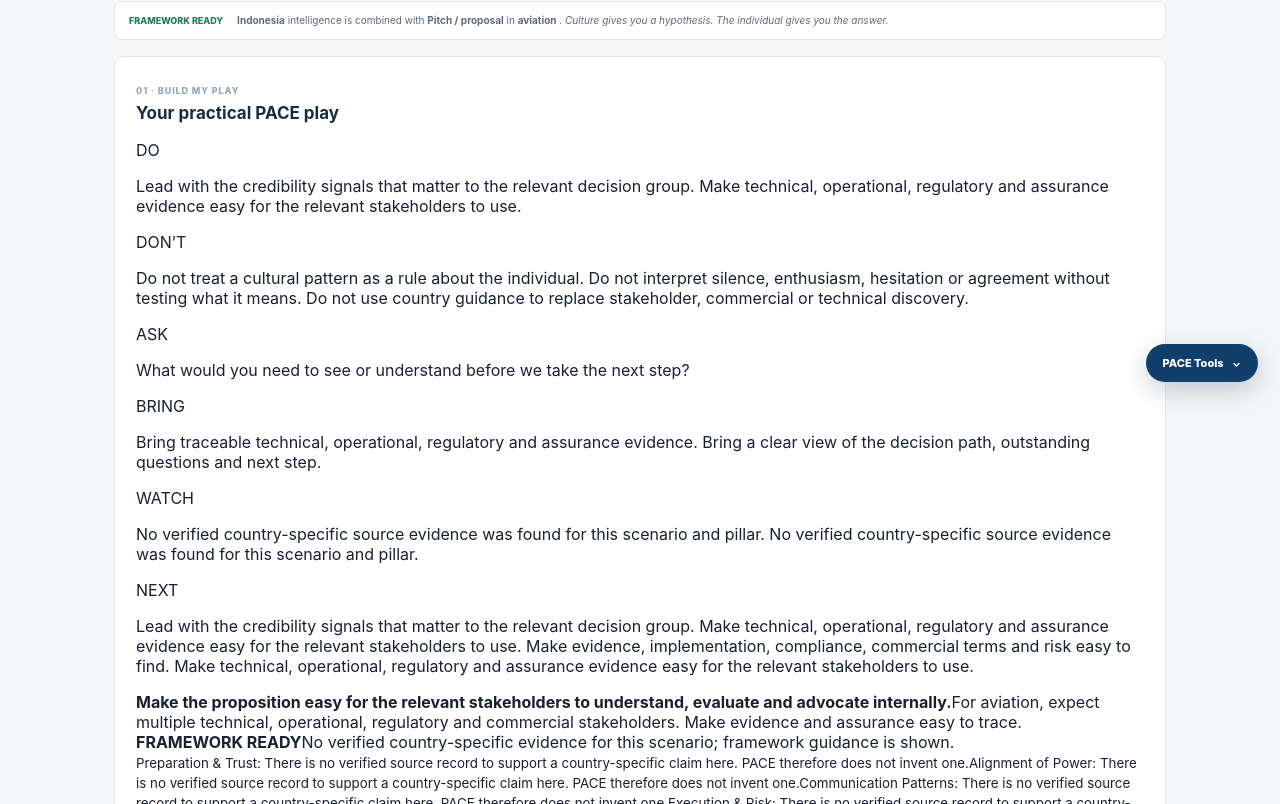
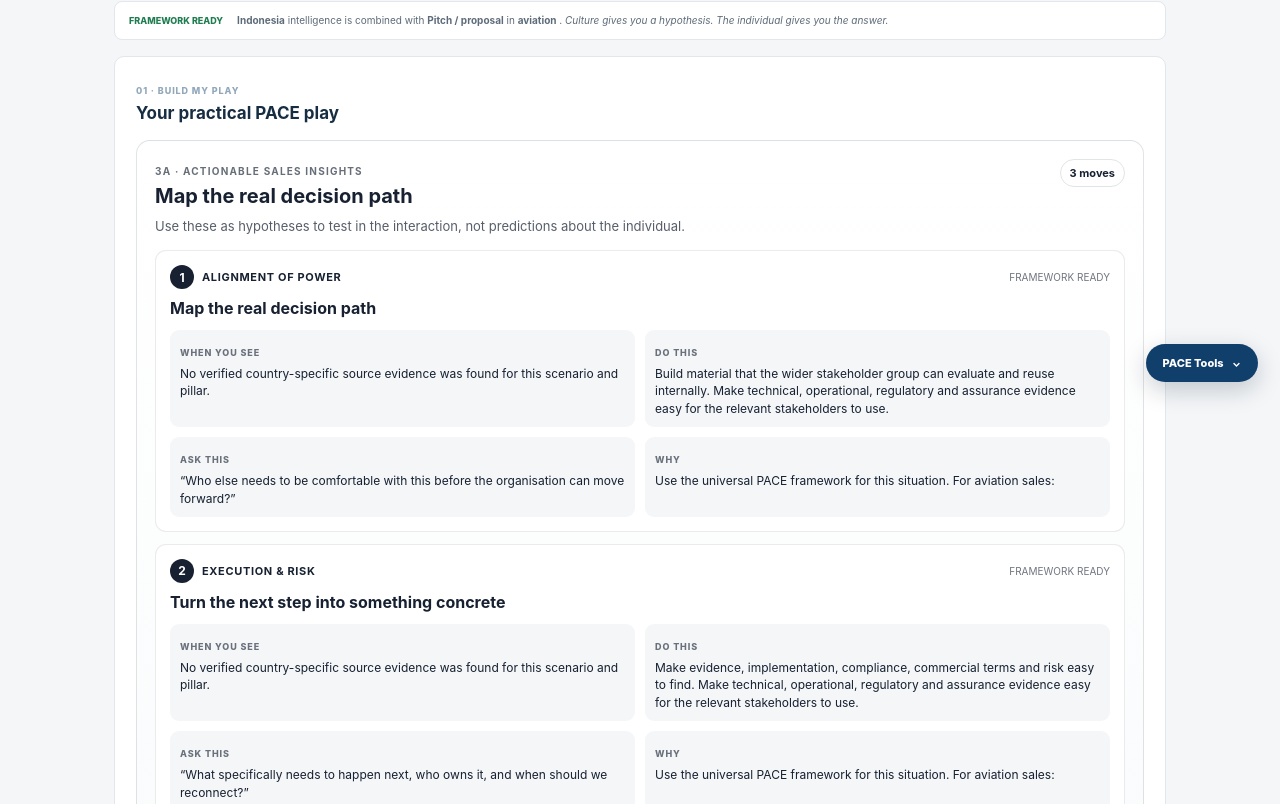
Before and after one commit to caseysmeekes/cultural-playbook-pace, a Next.js app: page /tools in a window 1280 px wide. Shown: the part 396-1200 px from the top of the page. Built offline with nearby package versions, Linux system fonts and the light colour scheme.

Commit message:
PACE 3A - Surface actionable sales insights

```diff
--- a/components/YourPlay.js
+++ b/components/YourPlay.js
@@ -3,13 +3,39 @@ import { buildYourPlay } from '../data/decisionEngine'
 export default function YourPlay({ country, activity, industry, buyerType = '', relationshipStage = '', dealStage = '', decisionEnvironment = '', knownChallenge = '', communicationProfile = '' }) {
   const play = buildYourPlay({ country, activity, industry, buyerType, relationshipStage, dealStage, decisionEnvironment, knownChallenge, communicationProfile })
   const items = [['DO', play.do], ['DON’T', play.dont], ['ASK', play.ask], ['BRING', play.bring], ['WATCH', play.watch], ['NEXT', play.next]]
+  const insights = play.actionable?.insights || []
 
   return <div className="your-play">
+    <div className="your-play-actionable">
+      <div className="your-play-actionable-head"><div><small>3A · ACTIONABLE SALES INSIGHTS</small><h3>{play.actionable?.headline || 'Turn the cultural insight into a sales move.'}</h3></div><span>{insights.length} moves</span></div>
+      <p className="your-play-principle">Use these as hypotheses to test in the interaction, not predictions about the individual.</p>
+      <div className="your-play-insights">
+        {insights.map(insight => <article key={`${insight.rank}-${insight.pillar}`}>
+          <div className="insight-top"><b>{insight.rank}</b><span>{insight.pillarName}</span><em>{insight.confidence}</em></div>
+          <h4>{insight.title}</h4>
+          <div className="insight-grid">
+            <div><small>WHEN YOU SEE</small><p>{insight.trigger}</p></div>
+            <div><small>DO THIS</small><p>{insight.action}</p></div>
+            <div><small>ASK THIS</small><p>“{insight.phrase}”</p></div>
+            <div><small>WHY</small><p>{insight.why}</p></div>
+          </div>
+          {insight.sourceIds?.length > 0 && <small className="insight-source">Source evidence: {insight.sourceIds.join(', ')}</small>}
+        </article>)}
+      </div>
+    </div>
+
     <div className="your-play-grid">
       {items.map(([label, text]) => <article key={label}><span>{label}</span><p>{text}</p></article>)}
     </div>
     <div className="your-play-context"><b>{play.context}</b><span>{play.industryLens}</span></div>
     <div className="your-play-source"><b>{play.sourceConfidence}</b><span>{play.sourceEvidenceIds?.length ? `${play.sourceEvidenceIds.length} verified source record${play.sourceEvidenceIds.length === 1 ? '' : 's'} applied.` : 'No verified country-specific evidence for this scenario; framework guidance is shown.'}</span></div>
     {play.sourceTrace?.map((trace, i) => <small key={i}>{trace}</small>)}
+    <style jsx>{`
+      .your-play-actionable{margin-bottom:18px;padding:18px;border:1px solid rgba(23,33,49,.12);border-radius:14px;background:linear-gradient(180deg,#fff,#f8fafb)}
+      .your-play-actionable-head{display:flex;align-items:flex-start;justify-content:space-between;gap:16px}.your-play-actionable-head small{font-size:10px;letter-spacing:.12em;font-weight:700;opacity:.65}.your-play-actionable-head h3{margin:5px 0 0;font-size:20px}.your-play-actionable-head>span{font-size:11px;font-weight:700;white-space:nowrap;padding:6px 9px;border:1px solid rgba(23,33,49,.12);border-radius:999px}
+      .your-play-principle{margin:10px 0 16px;font-size:13px;opacity:.72}.your-play-insights{display:grid;gap:12px}.your-play-insights article{padding:14px;border-radius:11px;background:#fff;border:1px solid rgba(23,33,49,.09)}
+      .insight-top{display:flex;align-items:center;gap:8px}.insight-top b{width:24px;height:24px;border-radius:50%;display:grid;place-items:center;background:#172131;color:#fff;font-size:12px}.insight-top span{font-size:11px;font-weight:700;text-transform:uppercase;letter-spacing:.06em}.insight-top em{margin-left:auto;font-size:10px;font-style:normal;opacity:.62}.your-play-insights h4{margin:9px 0 12px;font-size:16px}.insight-grid{display:grid;grid-template-columns:repeat(2,minmax(0,1fr));gap:10px}.insight-grid>div{padding:10px;border-radius:9px;background:#f4f6f8}.insight-grid small{font-size:9px;font-weight:800;letter-spacing:.1em;opacity:.62}.insight-grid p{margin:5px 0 0;font-size:12px;line-height:1.45}.insight-source{display:block;margin-top:10px;font-size:10px;opacity:.58}
+      @media(max-width:700px){.insight-grid{grid-template-columns:1fr}.your-play-actionable-head h3{font-size:17px}}
+    `}</style>
   </div>
 }
```
